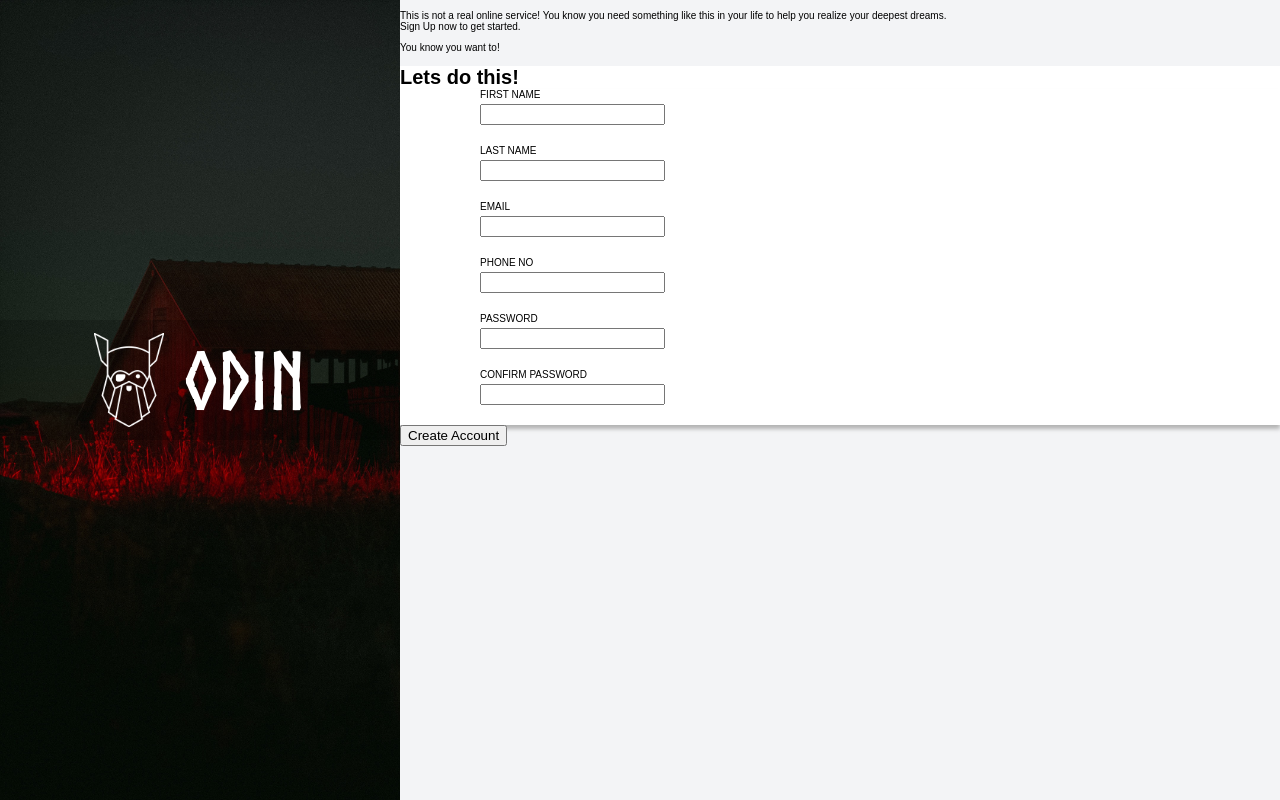
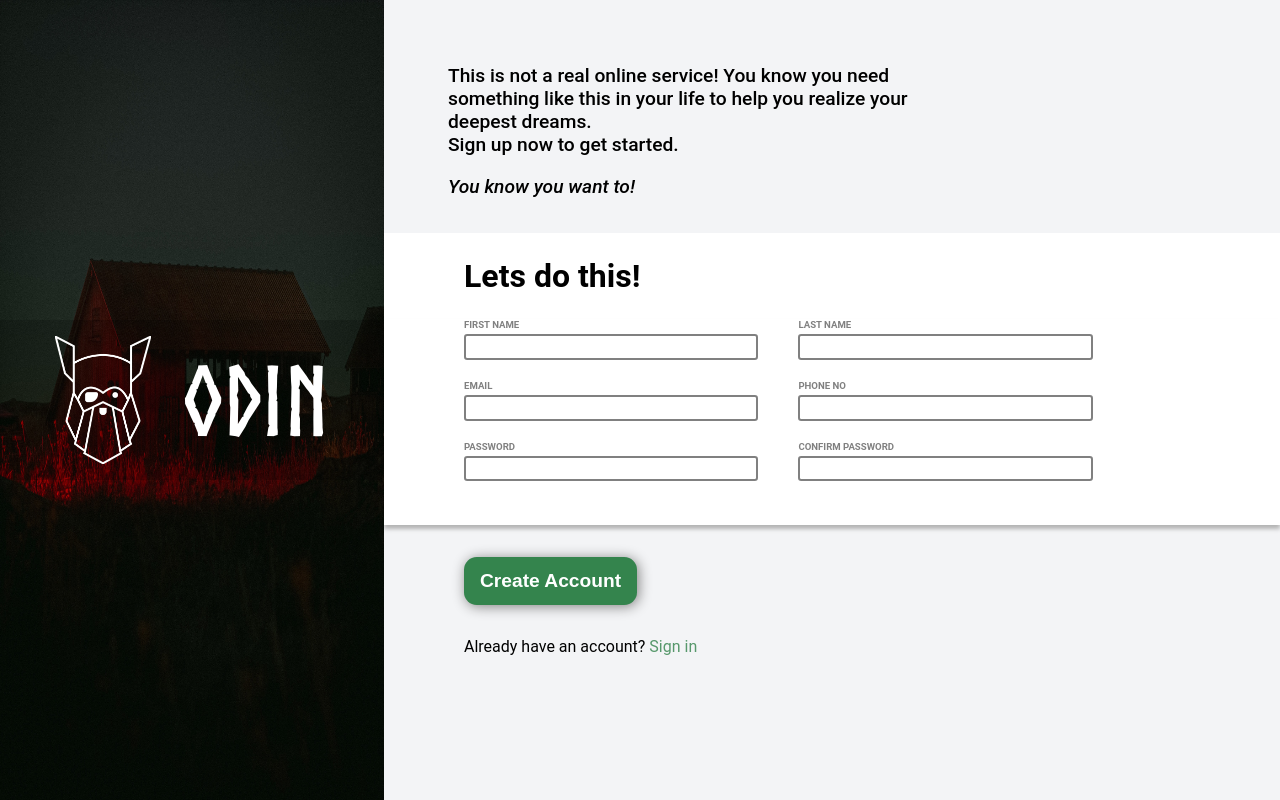
Before and after one commit to gitesh-singla/odin-signupForm, a plain HTML site: page index.html in a window 1280 px wide. Drawn offline with Linux system fonts and the light colour scheme.

Commit message:
Html and CSS structure done

```diff
--- a/index.html
+++ b/index.html
@@ -22,7 +22,7 @@
             <p>
                 This is not a real online service! You know you need
                 something like this in your life to help you realize your deepest dreams.
-                <br>Sign Up now to get started.
+                <br>Sign up now to get started.
             </p>
             <p>
                 You know you want to!
@@ -31,6 +31,7 @@
         <form >
             <h1>Lets do this!</h1>
             <div class="form-section">
+                <div class="inner-section">
                     <div>
                         <label for="first-name">FIRST NAME</label>
                         <input type="text" name="first-name" id="first-name">
@@ -39,6 +40,8 @@
                         <label for="last-name">LAST NAME</label>
                         <input type="text" name="last-name" id="last-name">
                     </div>
+                </div>
+                <div class="inner-section">
                     <div>
                         <label for="email">EMAIL</label>
                         <input type="email" name="email" id="email">
@@ -47,6 +50,8 @@
                         <label for="phone">PHONE NO</label>
                         <input type="tel" name="phone" id="phone">
                     </div>
+                </div>
+                <div class="inner-section">
                     <div>
                         <label for="password">PASSWORD</label>
                         <input type="password" name="password" id="password">
@@ -56,11 +61,12 @@
                         <input type="password" name="c-password" id="c-password">
                     </div>
                 </div>
+            </div>
             <button type="submit">Create Account</button>
         </form>
 
-        <div class="form-end">
-
+        <div class="outro">
+            Already have an account? <a href="#">Sign in</a>
         </div>
 
     </div>
--- a/style.css
+++ b/style.css
@@ -3,18 +3,21 @@
     src: url(./Norse-Bold.otf);
 }
 
-:root {
-    font-size: 10px;
-}
+@import url('https://fonts.googleapis.com/css2?family=Roboto:ital,wght@0,400;0,500;0,700;1,400;1,500&display=swap');
+
+
 
 body {
-    font-family: sans-serif;
+    font-family: 'Roboto' , sans-serif;
     margin: 0;
 
     display: flex;
     align-items: stretch;
 }
 
+p {
+    margin: 0;
+}
 
 .main {
     flex: 1;
@@ -22,16 +25,17 @@ body {
 }
 
 .sidebar {
-    min-width: max(30% , 400px);
-    height: 100vh;
+    min-width: max(30% , 22rem);
+    min-height: 100vh;
     position: relative;
     background-image: url(./sidebar-img.jpg);
-    background-size: cover;
+    background-size: 100% 100%;
+    padding: 0;
 }
 
 .sidebar-float {
     background-color: rgba(0, 0, 0, 0.2);
-    height: 12rem;
+    height: 10rem;
     align-items: center;
     color: white;
     font-family: Norse;
@@ -39,7 +43,7 @@ body {
     display: flex;
     justify-content: center;
     gap: 2rem;
-    font-size: 8rem;
+    font-size: 6rem;
     width: 100%;
 
     position: absolute;
@@ -47,27 +51,55 @@ body {
 }
 
 .sidebar-float > img {
-    width: 7rem;
+    width: 6rem;
 }
 
 h1 {
     background-color: white;
     margin-bottom: 0;
+    margin-top: 0;
+    padding-left: 5rem;
+    padding-top: 1.5rem;
+    padding-bottom: 1.5rem;
 }
 .form-section {
     background-color: white;
     box-shadow: 0px 4px  4px rgb(180, 180, 180) ;
-    padding-left: 80px;
-    padding-right: 240px;
+    padding-left: 5rem;
+    padding-right: 5rem;
+    padding-bottom: 1.5rem;
 
     display: flex;
-    flex-wrap: wrap;
+    flex-direction: column;
 }
 
-.form-section > div{
-    min-width: 30%;
-    margin-right: 120px;
+
+.inner-section{
+    display: flex;
+    justify-content: flex-start;
+    gap: 40px;
+
     margin-bottom: 20px;
+    font-size: 0.6rem;
+    color: grey;
+    font-weight: 700;
+}
+
+.inner-section > div {
+    min-width: max(40% , 120px);
+    white-space: nowrap;
+}
+
+.inner-section > div > input {
+    min-width: 100%;
+
+    border: solid 2px gray;
+    height: 1.6rem;
+    border-radius: 0.2rem;
+}
+
+input:focus {
+    outline: solid 2px rgb(52, 132, 77);
 }
 
 label {
@@ -75,6 +107,56 @@ label {
     margin-bottom: 4px;
 }
 
-input {
-    width: 100%;
+.text-header {
+    padding-left: 4rem;
+    padding-top: 4rem;
+    padding-bottom: 1rem;
+    font-size: 1.2rem;
+    font-weight: 500;
 }
+
+.text-header > p {
+    max-width: 60%;
+    margin-bottom: 1.2rem;
+}
+
+.text-header p:last-child{
+    font-style: italic;
+}
+
+
+button {
+    margin-left: 5rem;
+    margin-top: 2rem;
+    padding: 0.8rem 1rem;
+
+    font-size: 1.2rem;
+    font-weight: 700;
+    color: white;
+    background-color: rgb(52, 132, 77);
+    border: none;
+    border-radius: 0.8rem;
+    box-shadow: 0.1rem 0.1rem 0.8rem grey;
+    transition: 0.1s all;
+}
+
+button:hover{
+    opacity: 0.8;
+}
+button:focus {
+    outline: solid 2px rgb(52, 132, 77);
+}
+button:active{
+    scale:  1.1;
+}
+
+.outro {
+    margin-left: 5rem;
+    margin-top: 2rem;
+    margin-bottom: 2rem;
+}
+
+a {
+    text-decoration: none;
+    color: rgba(52, 132, 77, 0.821);
+}
```
Lines whose indentation alone changed are shown as unchanged.
